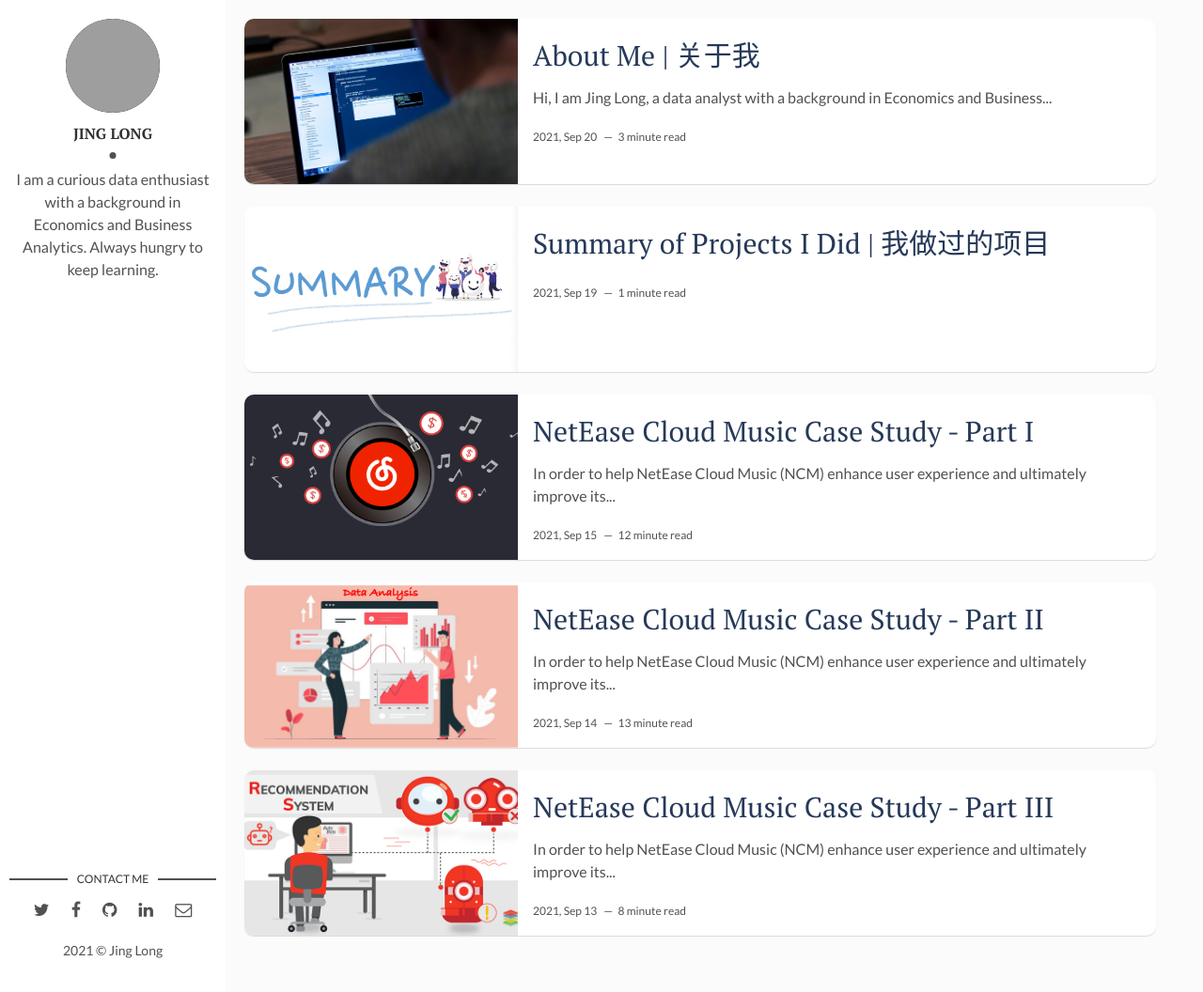
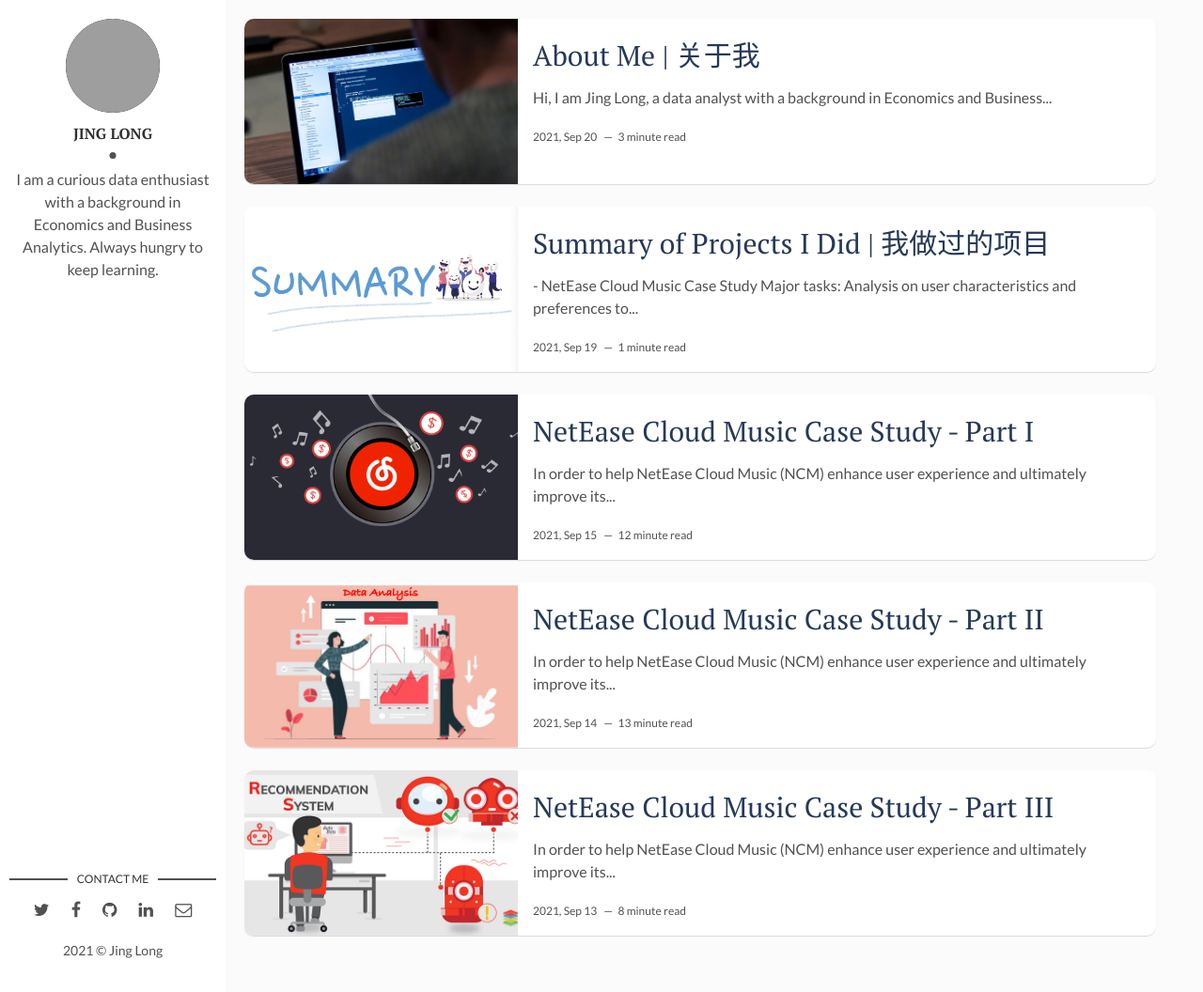
Before and after one commit to jing042323/jing-long, a Jekyll site: the page built from index.html, in a window 1280 px wide and 1056 px high. Shown: the whole window at 94% size. Built offline with Jekyll 4.4.1, drawn with Linux system fonts in a browser that asks for light colours; the list of posts is cut into pages by our own code; some of the changed lines change nothing that is shown; grey boxes are pictures that could not be loaded.

Commit message:
update summary

```diff
--- a/_posts/2021-10-06-project_summary.markdown
+++ b/_posts/2021-10-06-project_summary.markdown
@@ -7,3 +7,15 @@
 fig-caption: # Add figcaption (optional)
 tags: [project, case study]
 ---
+
+### - NetEase Cloud Music Case Study
+
+**Major tasks**:
+1. Analysis on user characteristics and preferences to differentiate inactive users from active users. (available [here](https://jing042323.github.io/jing-long/NCM_part1/))
+2. Building prediction models to identify user activity based on initial actions.(available [here](https://jing042323.github.io/jing-long/NCM_part2/))
+3. Constructing different recommender systems and discussing each one's merit and demerit.(available [here](https://jing042323.github.io/jing-long/NCM_part3/))
+**Data Volume**: 57 million impressions data and over 2 million user data.
+**Tools**: Python(Pandas, Numpy, Matplotlib, Scikit-learn)
+**Project Duration**: 2 weeks
+
+***
```
